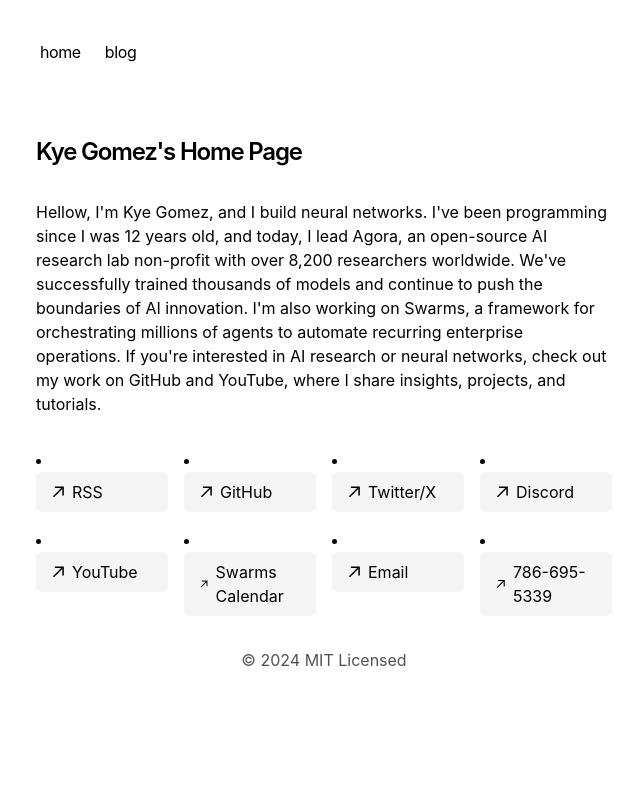
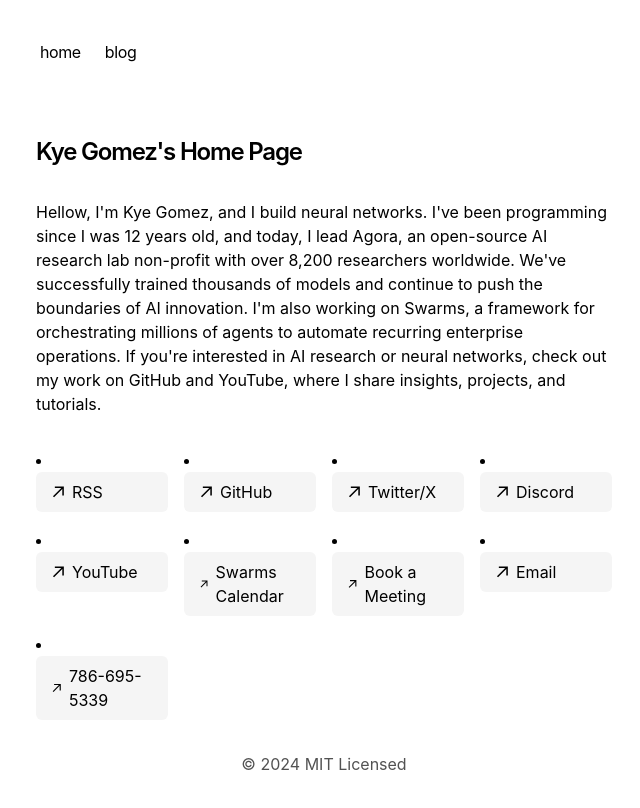
Before and after one commit to kyegomez/kyegomez-com, a Next.js app: page / in a window 1280 px wide. Shown: the top 808 px of the page, without its empty margins (316-956 px from the left). Built offline with nearby package versions, Linux system fonts and the light colour scheme.

Commit message:
[CLEANUP]

```diff
--- a/app/components/footer.tsx
+++ b/app/components/footer.tsx
@@ -39,6 +39,7 @@
         <LinkButton href="https://discord.gg/agora-999382051935506503" text="Discord" />
         <LinkButton href="https://www.youtube.com/@kyegomez3242" text="YouTube" />
         <LinkButton href="https://lu.ma/swarms_calendar" text="Swarms Calendar" />
+        <LinkButton href="https://cal.com/swarms" text="Book a Meeting" />
         <LinkButton href="mailto:kye@kyegomez.com" text="Email" />
         <LinkButton href="tel:+17866955339" text="786-695-5339" />
       </div>
```
